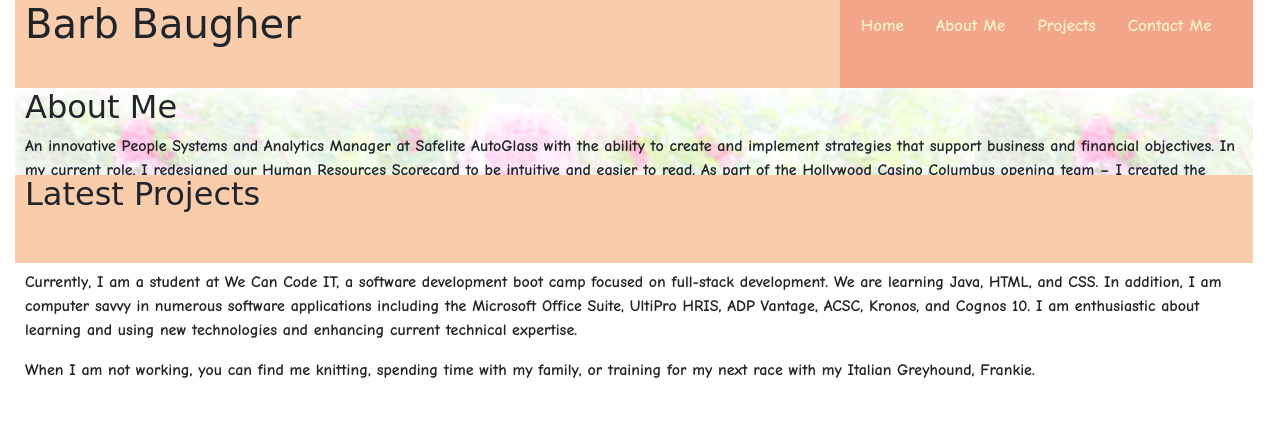
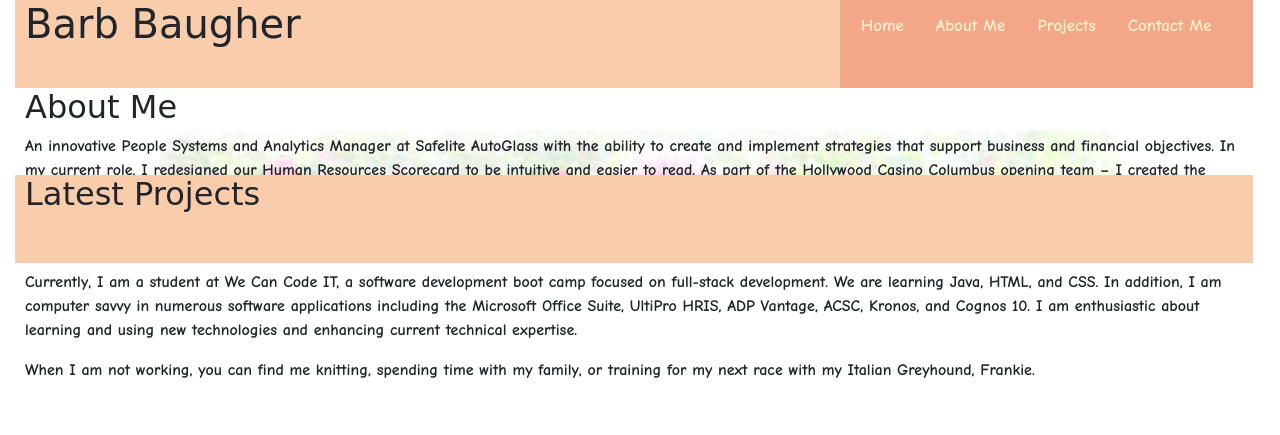
Before and after one commit to barbbaugher/barbbaugher.github.io, a plain HTML site: page index.html in a window 1280 px wide. Shown: the top 435 px of the page. Drawn offline with nearby package versions, Linux system fonts and the light colour scheme; no server answers; a web font is replaced by a local one.

Commit message:
Saving updates

```diff
--- a/css/style.css
+++ b/css/style.css
@@ -47,7 +47,9 @@ h1 h2 h4 {
 
 .about {
 	background-image: url("/flowers.png");
-    background-repeat: repeat;
+	background-repeat: no-repeat;
+    background-attachment: fixed;
+    background-position: center;
 	grid-row: 2;
 	grid-column: 1 / 4;
 }
```
